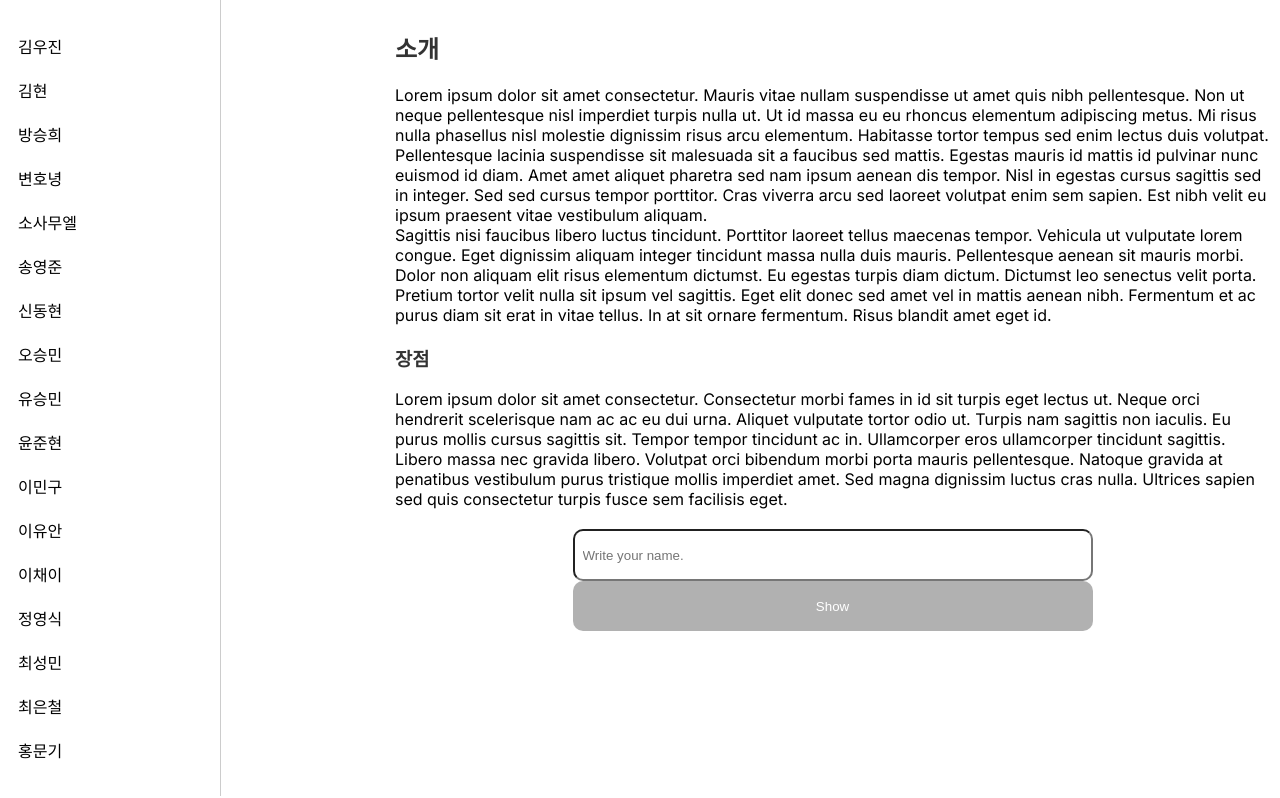
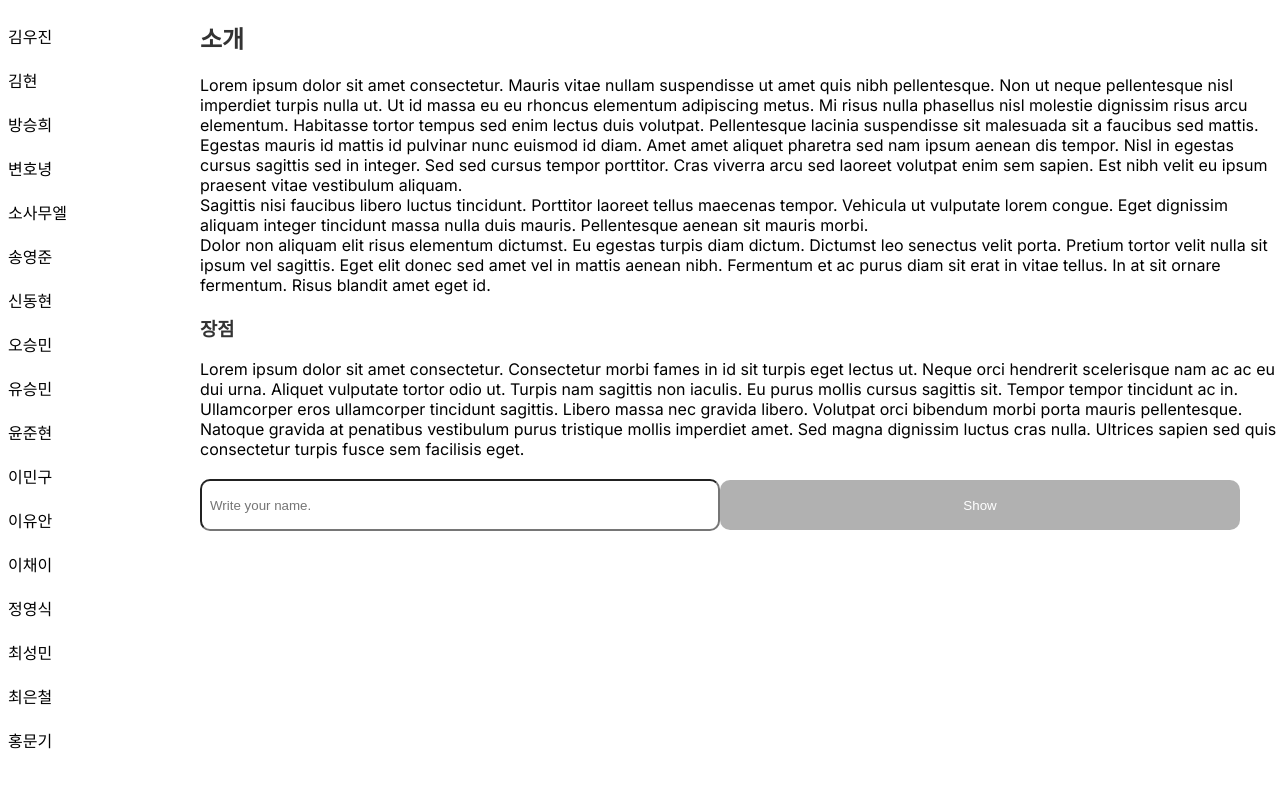
Before and after one commit to personarpgg/20231229-TEST, a Next.js app in the folder my-next-app/: page / in a window 1280 px wide. Built offline with nearby package versions, Linux system fonts and the light colour scheme.

Commit message:
check : 각 코드에서 css 부분 제거 후 globals.css로 통합

```diff
--- a/my-next-app/app/components/SearchBar.js
+++ b/my-next-app/app/components/SearchBar.js
@@ -2,15 +2,11 @@
 import React from 'react';
 
 const SearchBar = ({ onSearch }) => (
-    <div id="search-bar" style={{ display: 'flex', flexDirection: 'column', alignItems: 'center', marginTop: '20px' }}>
-        <input type="text" id="search-input" placeholder="Write your name." />
-        <button
-            id="show-button"
-            onClick={onSearch}
-        >
-            Show
-        </button>
-    </div>
+  <div id="search-bar">
+    <input type="text" id="search-input" placeholder="Write your name." />
+    <button id="show-button" onClick={onSearch}>
+      Show
+    </button>
+  </div>
 );
-
 export default SearchBar;
--- a/my-next-app/app/components/StudentList.js
+++ b/my-next-app/app/components/StudentList.js
@@ -22,5 +22,4 @@ const StudentList = ({ students, onSelectStudent, selectedStudent }) => {
         </ul>
     );
 };
-
 export default StudentList;
--- a/my-next-app/app/page.tsx
+++ b/my-next-app/app/page.tsx
@@ -42,12 +42,12 @@ const Home = () => {
   return (
     <div style={{ display: 'flex' }}>
       {/* 왼쪽 메뉴 */}
-      <div id="menu" style={{ borderRight: '1px solid #ccc', padding: '10px' }}>
+      <div id="menu">
         <StudentList students={students} onSelectStudent={onSelectStudent} selectedStudent={selectedStudent} />
       </div>
 
       {/* 오른쪽 내용 영역 */}
-      <div id="content" style={{ flexGrow: 1, padding: '10px', marginLeft: '164px' }}>
+      <div id="content">
         <StudentInfo name={selectedStudent} />
         <SearchBar onSearch={onSearch} />
       </div>
```
Lines whose indentation alone changed are shown as unchanged.
